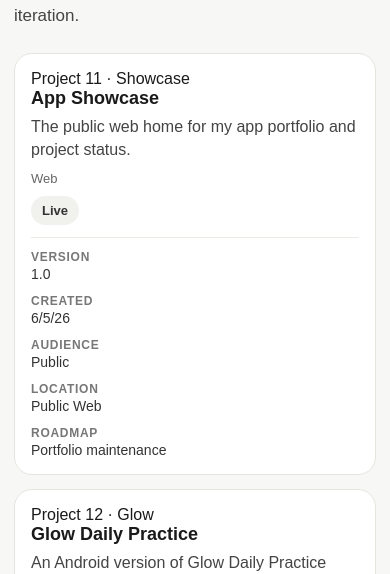
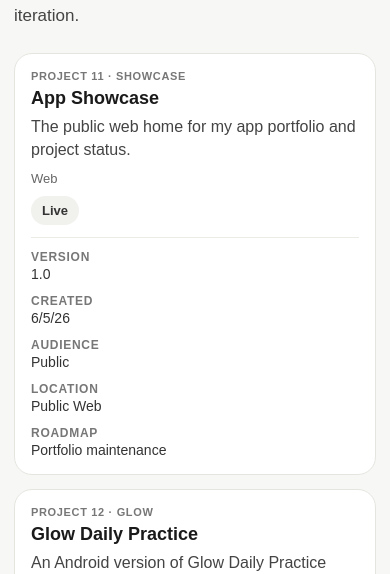
Before and after one commit to donnoel/apps-showcase, a Next.js app: page /apps in a window 390 px wide. Shown: the part 199-773 px from the top of the page. Built offline with nearby package versions, Linux system fonts and the light colour scheme.

Commit message:
Style updated app status fields

```diff
--- a/app/apps/page.module.css
+++ b/app/apps/page.module.css
@@ -53,6 +53,15 @@
   flex: 1;
 }
 
+.projectLabel {
+  font-size: 12px;
+  font-weight: 700;
+  letter-spacing: 0.06em;
+  text-transform: uppercase;
+  color: #777;
+  margin: 0 0 8px;
+}
+
 .cardTitle {
   font-size: 28px;
   margin: 0 0 8px;
@@ -85,8 +94,8 @@
 
 .metaGrid {
   display: grid;
-  grid-template-columns: repeat(auto-fit, minmax(180px, 1fr));
-  gap: 12px;
+  grid-template-columns: repeat(auto-fit, minmax(150px, 1fr));
+  gap: 14px;
   padding-top: 16px;
   border-top: 1px solid #ecece7;
 }
@@ -142,6 +151,11 @@
     min-width: 0;
   }
 
+  .projectLabel {
+    font-size: 11px;
+    margin-bottom: 6px;
+  }
+
   .cardTitle {
     font-size: 18px;
     line-height: 1.15;
```
